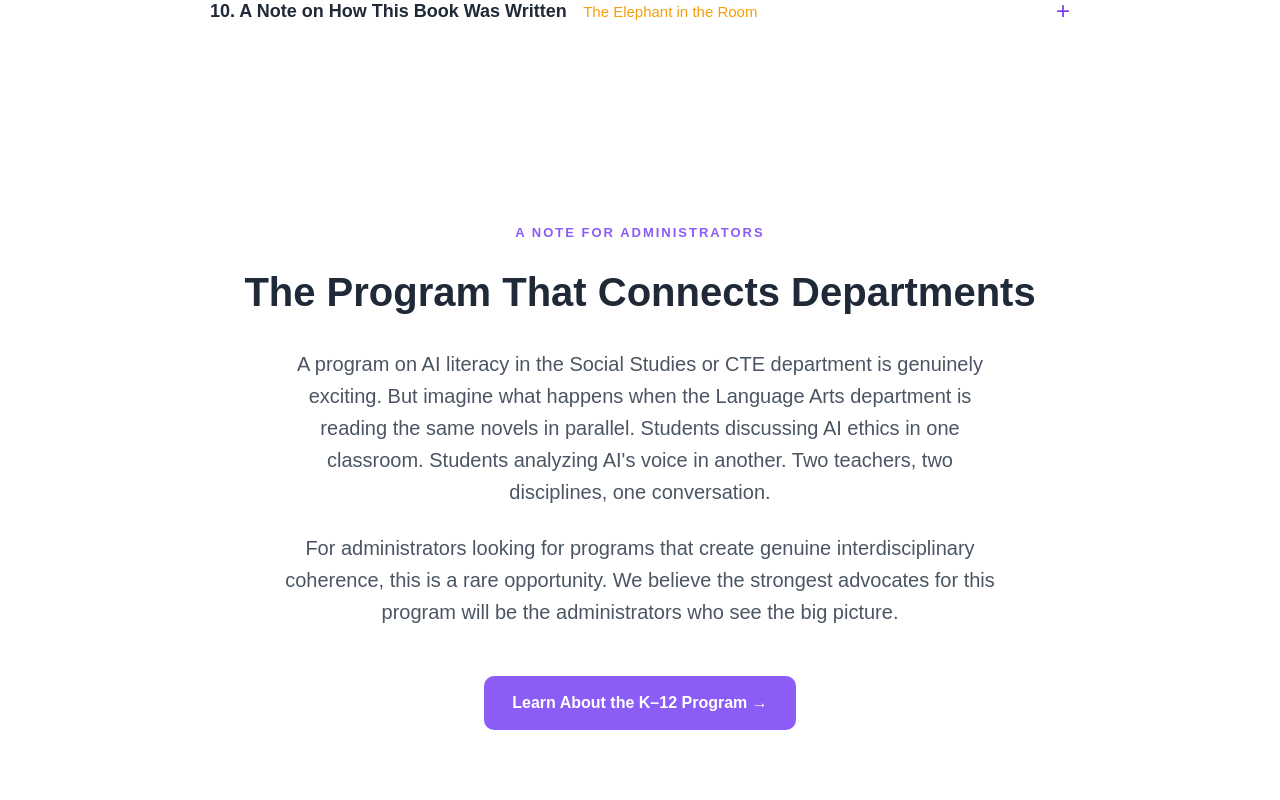
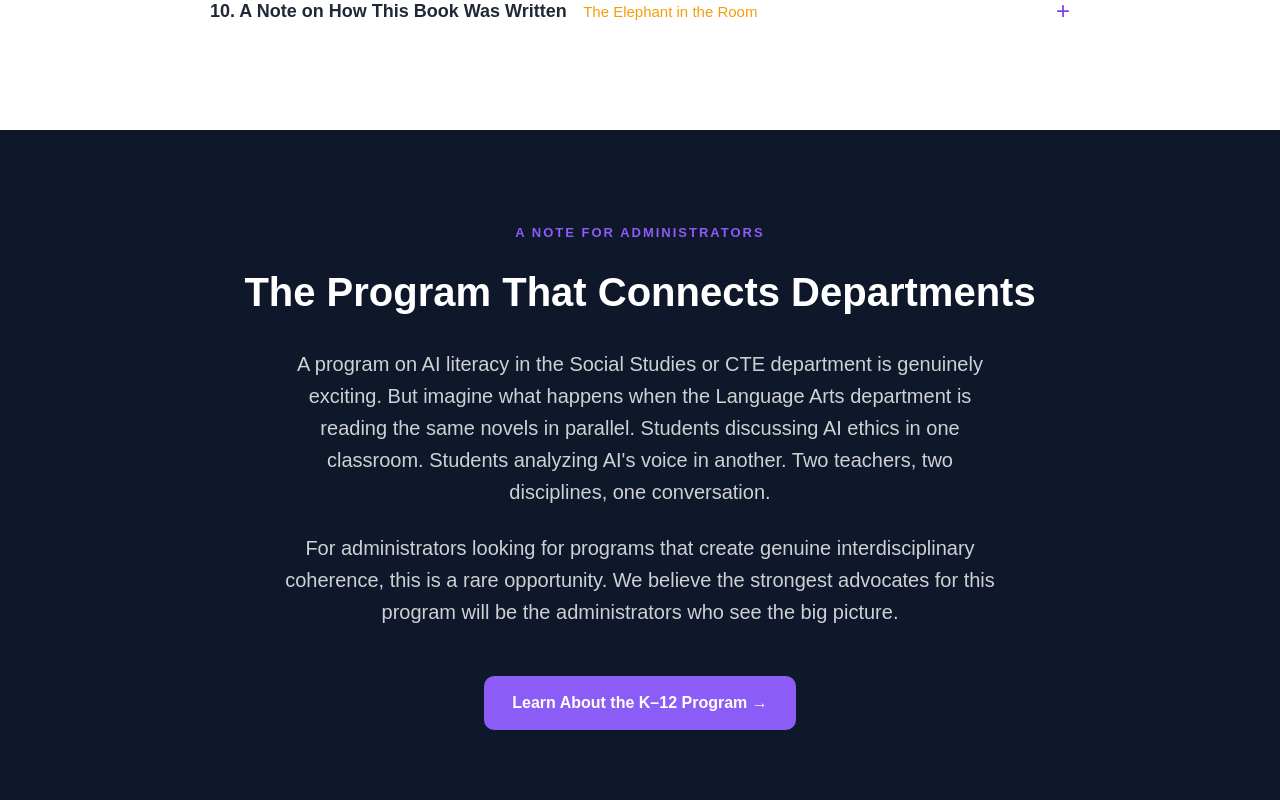
Before and after one commit to Suchocki88/UnderstandingAI.ai, a Next.js app: page /humanities in a window 1280 px wide. Shown: the part 5080-5880 px from the top of the page. Built offline with nearby package versions, Linux system fonts and the light colour scheme.

Commit message:
Update page.tsx

```diff
--- a/app/humanities/page.tsx
+++ b/app/humanities/page.tsx
@@ -317,16 +317,16 @@ export default function Page() {
       </section>
 
       {/* FOR ADMINS */}
-      <section style={{ background: "#ffffff", padding: "80px 24px" }}>
+      <section style={{ background: "#0f172a", color: "white", padding: "80px 24px" }}>
         <div style={{ maxWidth: 900, margin: "0 auto", textAlign: "center" }}>
           <p style={{ fontSize: 13, fontWeight: 700, textTransform: "uppercase", letterSpacing: 2, color: "#8b5cf6", marginBottom: 16 }}>
             A Note for Administrators
           </p>
           <h2 style={{ fontSize: 40, margin: "0 0 24px" }}>The Program That Connects Departments</h2>
-          <p style={{ fontSize: 20, color: "#4b5563", maxWidth: 720, margin: "0 auto 24px" }}>
+          <p style={{ fontSize: 20, color: "rgba(255,255,255,0.8)", maxWidth: 720, margin: "0 auto 24px" }}>
             A program on AI literacy in the Social Studies or CTE department is genuinely exciting. But imagine what happens when the Language Arts department is reading the same novels in parallel. Students discussing AI ethics in one classroom. Students analyzing AI's voice in another. Two teachers, two disciplines, one conversation.
           </p>
-          <p style={{ fontSize: 20, color: "#4b5563", maxWidth: 720, margin: "0 auto 48px" }}>
+          <p style={{ fontSize: 20, color: "rgba(255,255,255,0.8)", maxWidth: 720, margin: "0 auto 48px" }}>
             For administrators looking for programs that create genuine interdisciplinary coherence, this is a rare opportunity. We believe the strongest advocates for this program will be the administrators who see the big picture.
           </p>
           <Link href="/pocketlab" style={{ background: "#8b5cf6", color: "white", padding: "14px 28px", borderRadius: 10, textDecoration: "none", fontWeight: 700, fontSize: 16, display: "inline-block" }}>
```
